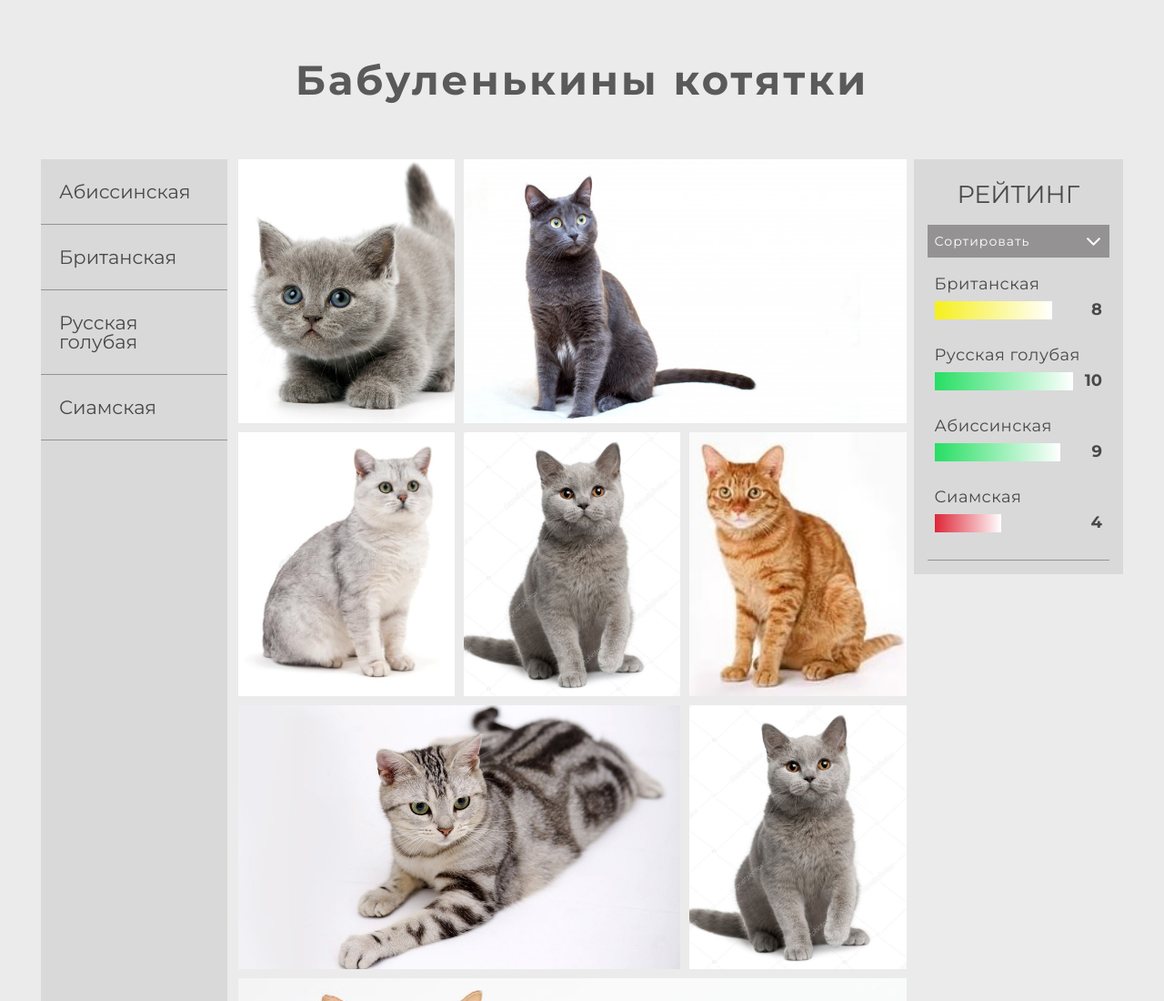
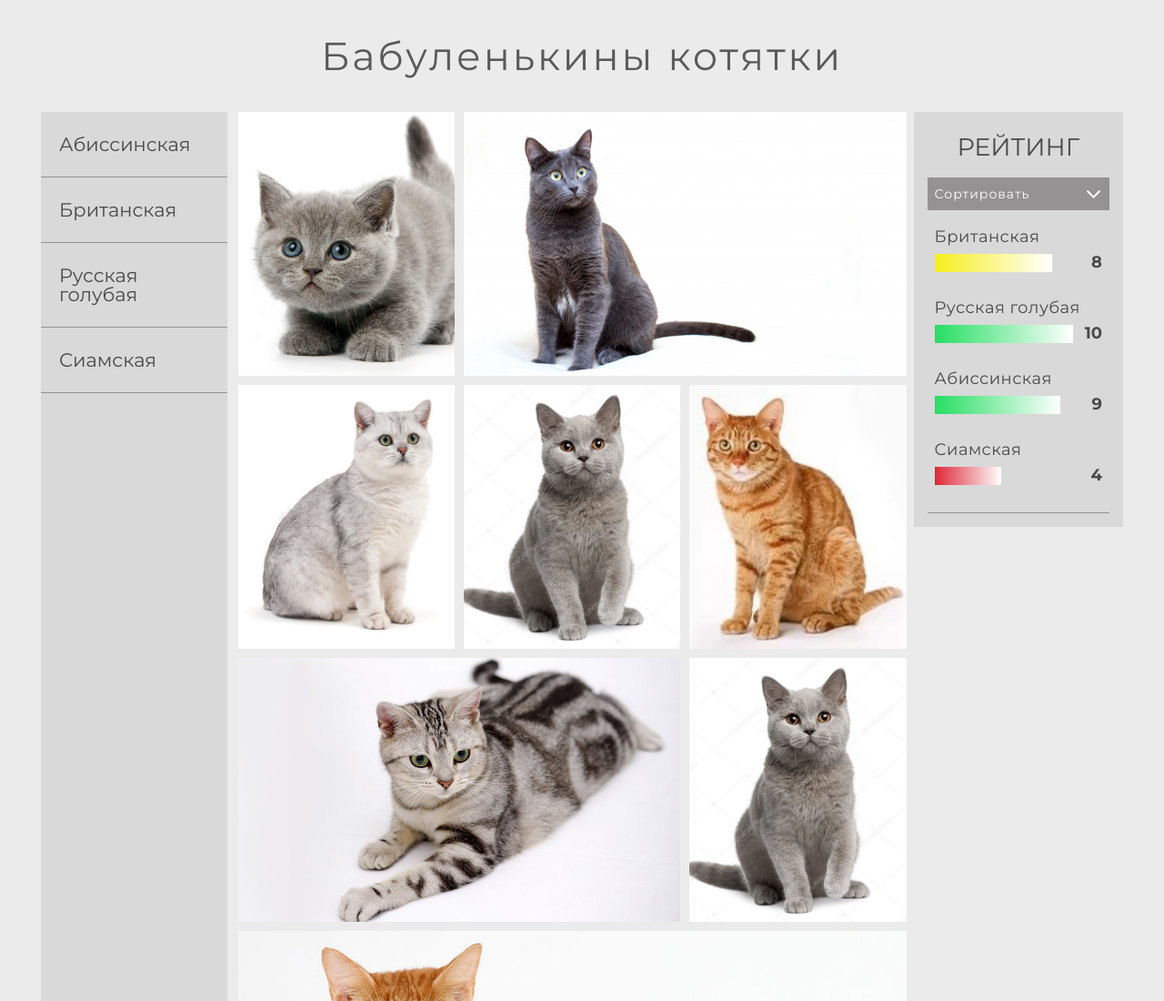
Before and after one commit to ElenaProject/coursera, a plain HTML site: page index.html in a window 1280 px wide. Shown: the top 1100 px of the page at 91% size. Drawn offline with Linux system fonts and the light colour scheme.

Commit message:
Add README.md

```diff
--- a/style.css
+++ b/style.css
@@ -72,11 +72,11 @@ body {
 	flex-direction: column;
 }
 .title {
-	font-size: 45px;
-	font-weight: 700;
+	font-size: 43px;
+	font-weight: 400;
 	letter-spacing: 3px;
 	text-align: center;
-	margin: 65px auto;
+	margin: 40px auto;
 	color: #5A5A5A;
 }
 main {
```
Also changed, not shown: 1 other file.
